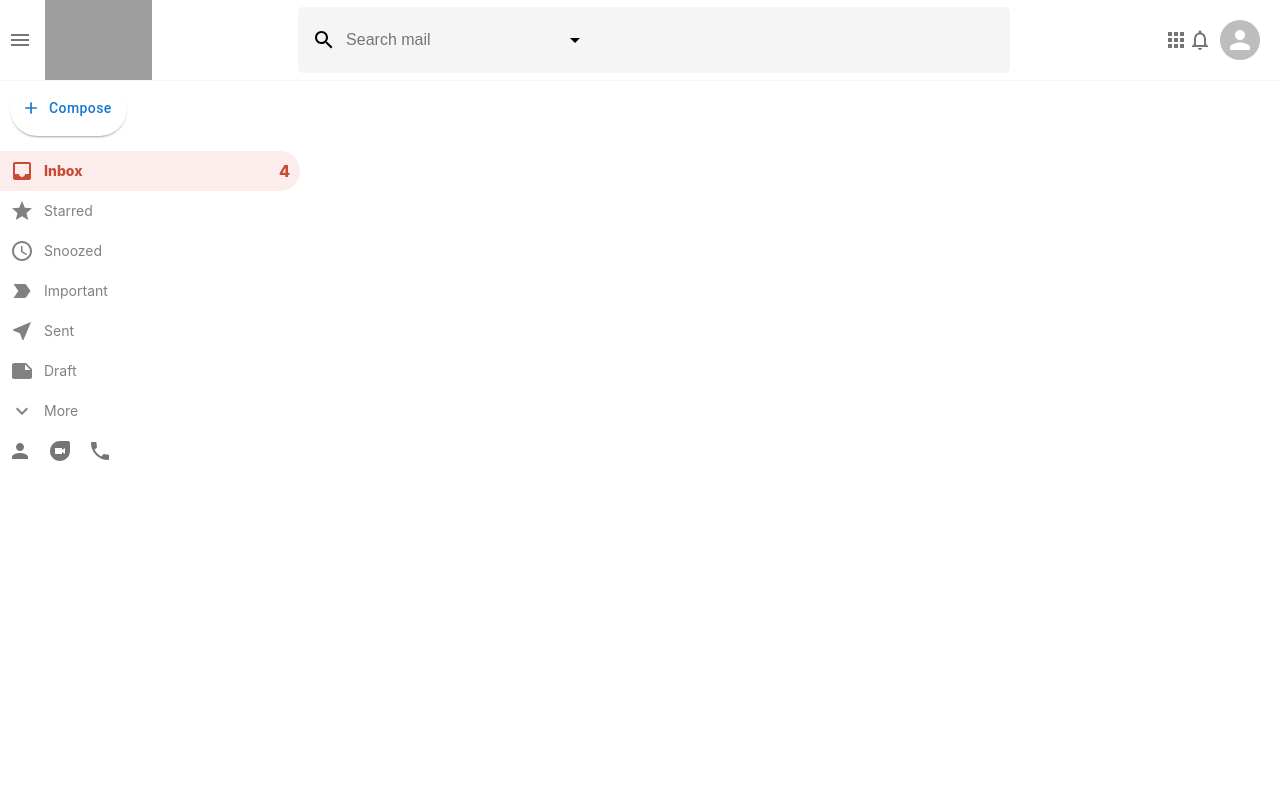
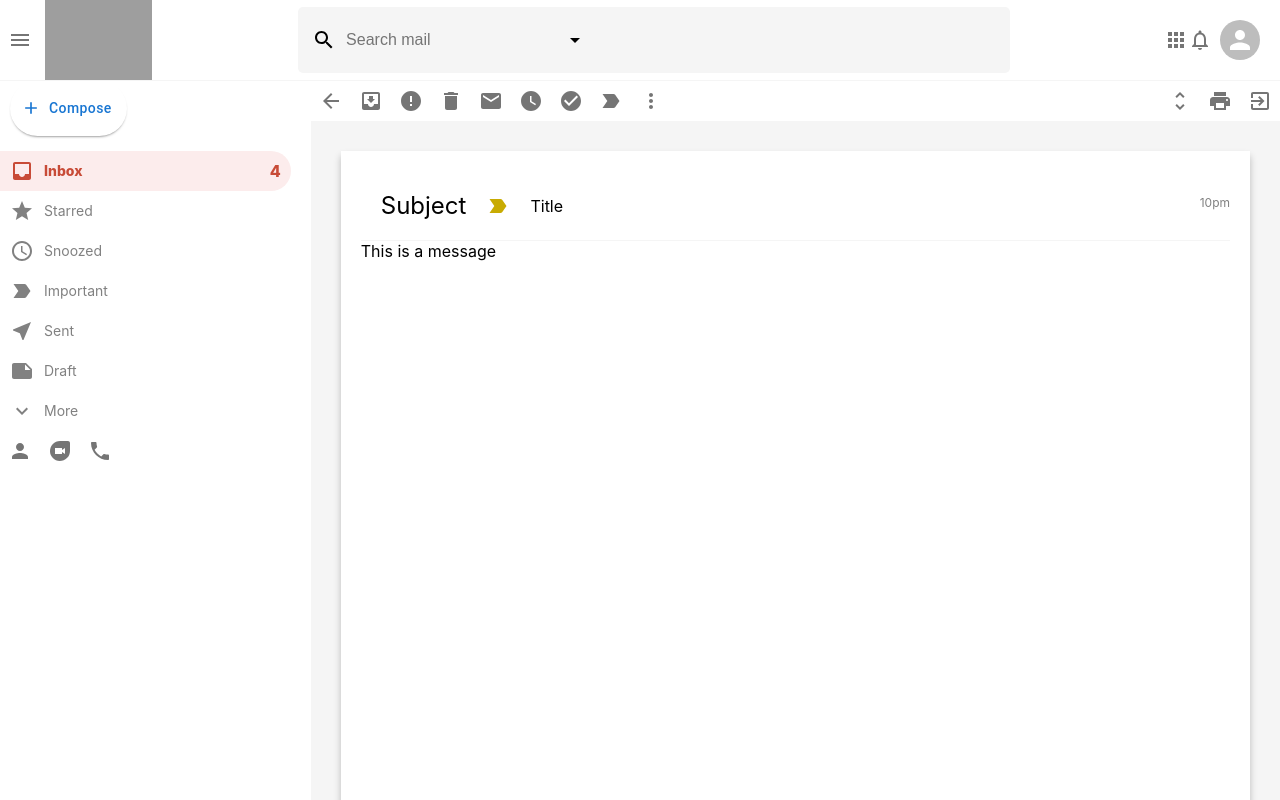
Before and after one commit to Oluwapelumi-ar/gmail_clone, a React (Create React App) app: page /mail in a window 1280 px wide. Shown: the top 800 px of the page. Built offline with nearby package versions, Linux system fonts and the light colour scheme; grey boxes are pictures that could not be loaded.

Commit message:
styled the mail body

```diff
--- a/src/Mail.css
+++ b/src/Mail.css
@@ -0,0 +1,59 @@
+.mail {
+  flex:1;
+  background-color: whitesmoke;
+}
+
+.mail__tools {
+  display: flex;
+  justify-content: space-between;
+  background-color: white;
+}
+
+.mail__toolsLeft{
+  display: flex;
+}
+
+.mail__body {
+  display: flex;
+  flex-direction: column;
+  margin: 30px;
+  background-color: white;
+  padding:20px;
+  height:100vh;
+  box-shadow: 0px 5px 7px 0px rgba(0, 0, 0, 0.24);
+}
+
+.mail__bodyHeader {
+  display: flex;
+  align-items: center;
+  border-bottom: 1px solid whitesmoke;
+  padding: 20px;
+  position:relative;
+}
+
+.mail__important {
+  color:#c8ab02 !important;
+}
+
+.mail__bodyHeader >h2 {
+  font-weight: 400;
+  margin-right: 20px;
+}
+
+.mail__bodyHeader > p {
+  margin-left: 20px;
+}
+
+.mail__time {
+  position: absolute;
+  top:24px;
+  right:0;
+  font-size: 12px;
+  color:gray;
+}
+
+.mail_message >p {
+  padding:10px;
+  margin-right: 20px;
+  overflow-wrap: break-word;
+}
--- a/src/Mail.js
+++ b/src/Mail.js
@@ -1,10 +1,71 @@
+import { ArrowBack, CheckCircle, Delete, Email, Error, ExitToApp, LabelImportant, MoreVert, MoveToInbox, Print, UnfoldMore, WatchLater } from '@mui/icons-material';
+import { IconButton } from '@mui/material';
 import React from 'react';
+import { useHistory } from 'react-router-dom';
 import  './Mail.css';
 
 function Mail() {
+
+  const history = useHistory()
   return (
     <div className='mail'>
+      <div className="mail__tools">
+        <div className="mail__toolsLeft">
+          <IconButton onClick={() => history.push('/')}>
+            <ArrowBack />
+          </IconButton>
+          <IconButton>
+            <MoveToInbox />
+          </IconButton>
+          <IconButton>
+            <Error />
+          </IconButton>
+          <IconButton>
+            <Delete />
+          </IconButton>
+          <IconButton>
+            <Email />
+          </IconButton>
+          <IconButton>
+            <WatchLater />
+          </IconButton>
+          <IconButton>
+            <CheckCircle />
+          </IconButton>
+          <IconButton>
+            <LabelImportant />
+          </IconButton>
+          <IconButton>
+            <MoreVert />
+          </IconButton>
+          <IconButton>
 
+          </IconButton>
+        </div>
+        <div className="mail__toolsRight">
+          <IconButton>
+            <UnfoldMore />
+          </IconButton>
+          <IconButton>
+            <Print />
+          </IconButton>
+          <IconButton>
+            <ExitToApp />
+          </IconButton>
+        </div>
+      </div>
+      <div className="mail__body">
+        <div className="mail__bodyHeader">
+          <h2>Subject</h2>
+          <LabelImportant className='mail__important'/>
+          <p>Title</p>
+          <p className='mail__time'>10pm</p>
+        </div>
+
+        <div className="mail__message">
+          <p>This is a message</p>
+        </div>
+      </div>
     </div>
   )
 }
--- a/src/component/EmailList.js
+++ b/src/component/EmailList.js
@@ -1,4 +1,4 @@
-import { ArrowDropDown, ChevronLeft, ChevronRight, Inbox, KeyboardHide, MoreVert, People, Redo, Settings } from '@mui/icons-material';
+import { ArrowDropDown, ChevronLeft, ChevronRight, Inbox, KeyboardHide, LocalOffer, MoreVert, People, Redo, Settings } from '@mui/icons-material';
 import { Checkbox, IconButton } from '@mui/material';
 import React from 'react';
 import '../component/EmailList.css';
@@ -40,7 +40,7 @@
       <div className="emailList__sections">
         <Section Icon={Inbox} title='Primary' color='red' selected />
         <Section Icon={People} title='Social' color='blue'  />
-        <Section Icon={Inbox} title='Promotions' color='green'  />
+        <Section Icon={LocalOffer} title='Promotions' color='green'  />
       </div>
 
       <div className="emailList__list">
```
